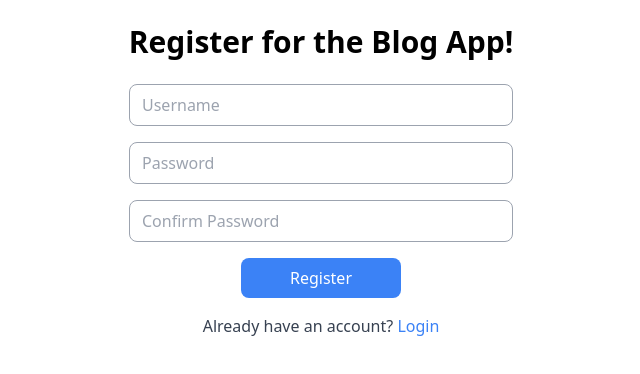
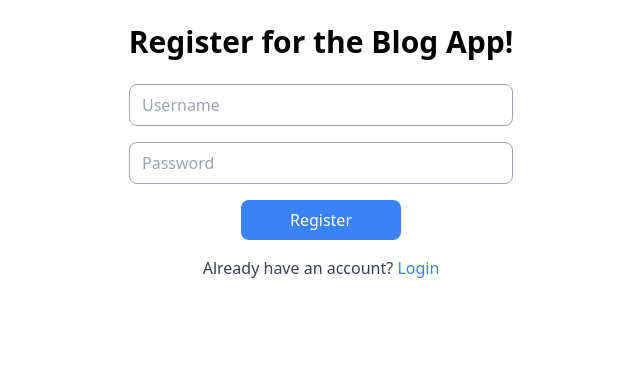
Before and after one commit to canerozus/blog-app-client, a Next.js app: page /register in a window 1280 px wide. Shown: the top 374 px of the page, without its empty margins (319-959 px from the left). Built offline with nearby package versions, Linux system fonts and the light colour scheme.

Commit message:
register

```diff
--- a/src/pages/login.jsx
+++ b/src/pages/login.jsx
@@ -4,13 +4,13 @@ import React from 'react'
 export default function Login() {
     return (
         <>
-            <h1 class="text-3xl font-bold text-center my-6">Welcome to the Blog App!</h1>
-            <p class="text-lg text-center my-4">This is a blog app that allows users to create, edit and delete posts.</p>
-            <form class="flex flex-col items-center">
-                <input type="text" placeholder='Username' class="border border-gray-400 rounded-lg py-2 px-3 mb-4 w-full md:w-96" />
-                <input type="password" placeholder='Password' class="border border-gray-400 rounded-lg py-2 px-3 mb-4 w-full md:w-96" />
-                <button class="bg-blue-500 text-white rounded-lg py-2 px-4 hover:bg-blue-600 transition-colors duration-300 ease-in-out mb-4 w-full md:w-40">Login</button>
-                <p class="text-center text-gray-700">Don't have an account yet ? <Link href="/register" class="text-blue-500 hover:underline">Register</Link></p>
+            <h1 className="text-3xl font-bold text-center my-6">Welcome to the Blog App!</h1>
+            <p className="text-lg text-center my-4">This is a blog app that allows users to create, edit and delete posts.</p>
+            <form className="flex flex-col items-center">
+                <input type="text" placeholder='Username' className="border border-gray-400 rounded-lg py-2 px-3 mb-4 w-full md:w-96" />
+                <input type="password" placeholder='Password' className="border border-gray-400 rounded-lg py-2 px-3 mb-4 w-full md:w-96" />
+                <button className="bg-blue-500 text-white rounded-lg py-2 px-4 hover:bg-blue-600 transition-colors duration-300 ease-in-out mb-4 w-full md:w-40">Login</button>
+                <p className="text-center text-gray-700">Don't have an account yet ? <Link href="/register" className="text-blue-500 hover:underline">Register</Link></p>
             </form>
         </>
     )
--- a/src/pages/register.jsx
+++ b/src/pages/register.jsx
@@ -1,17 +1,41 @@
 import Link from 'next/link'
-import React from 'react'
+import React, { useState } from 'react'
 
 export default function register() {
+    const [username, setUserName] = useState("");
+    const [password, setPassword] = useState("");
+    const [error, setError] = useState([]);
+
+    const register = async (e) => {
+        e.preventDefault();
+
+        const response = await fetch("http://localhost:8800/api/auth/register", {
+            method: "POST",
+            headers: {
+                "Content-Type": "application/json"
+            },
+            body: JSON.stringify({ username, password })
+        })
+        const error = await response.json()
+        if(error) return setError(error)
+
+    }
     return (
-<>
-    <h1 class="text-3xl font-bold text-center my-6">Register for the Blog App!</h1>
-    <form class="flex flex-col items-center">
-        <input type="text" placeholder='Username' class="border border-gray-400 rounded-lg py-2 px-3 mb-4 w-full md:w-96" />
-        <input type="password" placeholder='Password' class="border border-gray-400 rounded-lg py-2 px-3 mb-4 w-full md:w-96" />
-        <input type="password" placeholder='Confirm Password' class="border border-gray-400 rounded-lg py-2 px-3 mb-4 w-full md:w-96" />
-        <button class="bg-blue-500 text-white rounded-lg py-2 px-4 hover:bg-blue-600 transition-colors duration-300 ease-in-out mb-4 w-full md:w-40">Register</button>
-        <p class="text-center text-gray-700">Already have an account? <Link href="/login" class="text-blue-500 hover:underline">Login</Link></p>
-    </form>
-</>
+        <>
+            <form className="flex flex-col items-center" onSubmit={register}>
+                <h1 className="text-3xl font-bold text-center my-6">Register for the Blog App!</h1>
+                <input type="text" placeholder='Username' className="border border-gray-400 rounded-lg py-2 px-3 mb-4 w-full md:w-96"
+                    value={username}
+                    onChange={e => setUserName(e.target.value)}
+                />
+                <input type="password" placeholder='Password' className="border border-gray-400 rounded-lg py-2 px-3 mb-4 w-full md:w-96"
+                    value={password}
+                    onChange={e => setPassword(e.target.value)}
+                />
+                {error && <p className=''>{error}</p>}
+                <button className="bg-blue-500 text-white rounded-lg py-2 px-4 hover:bg-blue-600 transition-colors duration-300 ease-in-out mb-4 w-full md:w-40">Register</button>
+                <p className="text-center text-gray-700">Already have an account? <Link href="/login" className="text-blue-500 hover:underline">Login</Link></p>
+            </form>
+        </>
     )
 }
```
